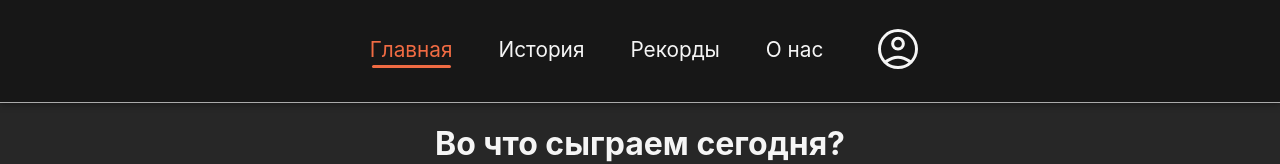
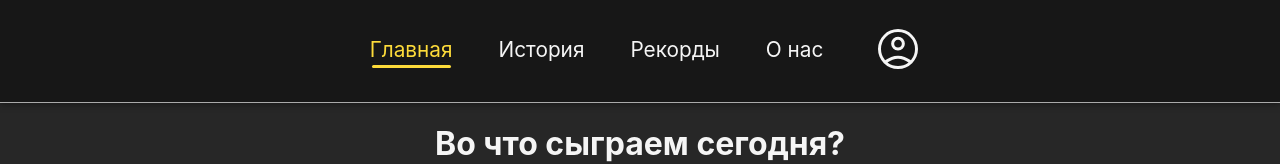
Before and after one commit to CompleXss/WebBoardGames, a React (Create React App) app in the folder reactapp/: page / in a window 1280 px wide. In both pictures the pointer is over the link "Главная". Shown: the top 164 px of the page. Built offline with nearby package versions, Linux system fonts and the light colour scheme; a web font is replaced by a local one; what @microsoft/signalr would draw is missing.

Commit message:
fix color

```diff
--- a/reactapp/src/components/NavPanel/navPanel.css
+++ b/reactapp/src/components/NavPanel/navPanel.css
@@ -32,7 +32,7 @@ nav a {
 }
 
 nav a:not(:last-of-type):hover {
-    color: var(--orange);
+    color: var(--yellow);
     transition: color 0.1s ease-in-out;
 }
 
@@ -52,7 +52,7 @@ nav a:not(:last-of-type)::after {
     width: auto;
     height: 3px;
     border-radius: 10px;
-    background: var(--orange);
+    background: var(--yellow);
 }
 
 nav a:not(:last-of-type):hover::after {
@@ -97,7 +97,7 @@ nav a .accountIcon {
 }
 
 nav a:hover .accountIcon {
-    fill: var(--orange);
+    fill: var(--yellow);
 }
 
 
```
